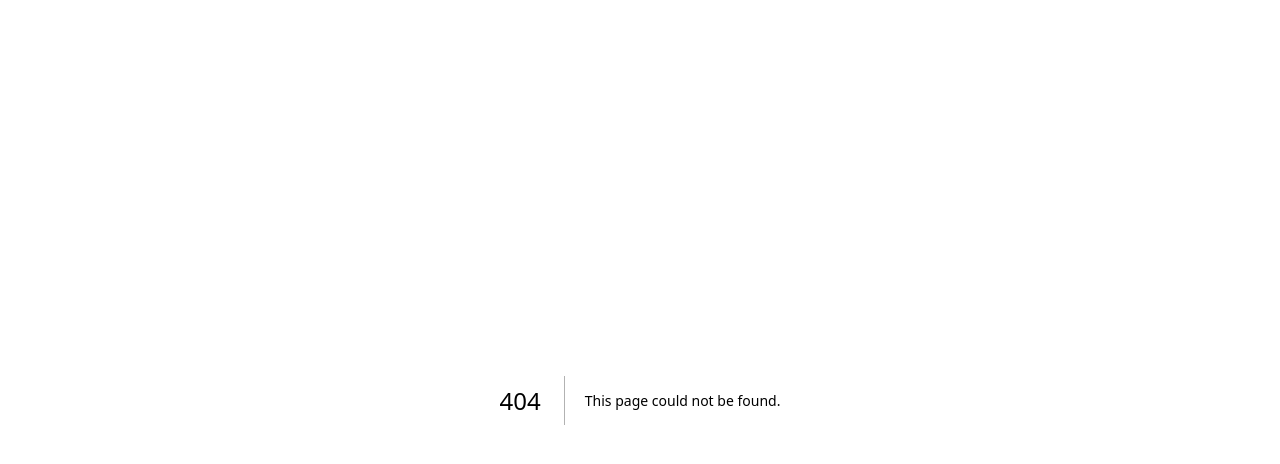
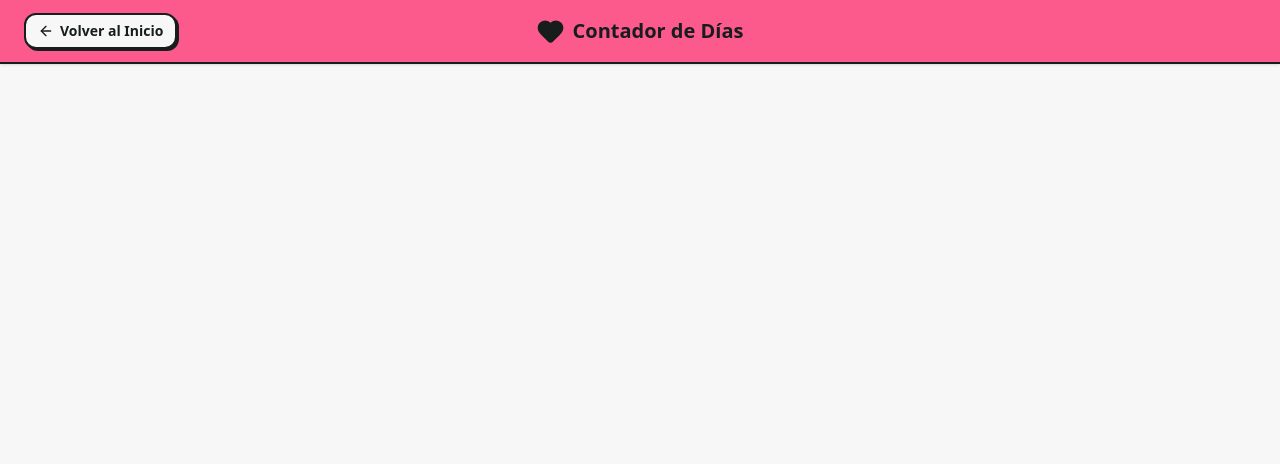
Before and after one commit to lexxs914/maxi, a Next.js app: page /contador-dias in a window 1280 px wide. Before the commit this address had no page. Shown: the top 464 px of the page. Built offline with nearby package versions, Linux system fonts and the light colour scheme.

Commit message:
Add Contador de Días section and blank page, switch main favicon to heart SVG

```diff
--- /dev/null
+++ b/src/app/contador-dias/layout.tsx
@@ -0,0 +1,13 @@
+import type { Metadata } from "next";
+
+export const metadata: Metadata = {
+  title: "Contador de Días 💖",
+  description: "Calculadora de días, meses y años compartiendo el camino.",
+  icons: {
+    icon: "/heart-favicon.svg",
+  },
+};
+
+export default function ContadorLayout({ children }: { children: React.ReactNode }) {
+  return <>{children}</>;
+}
--- /dev/null
+++ b/src/app/contador-dias/page.tsx
@@ -0,0 +1,33 @@
+import Link from "next/link";
+import { ArrowLeft, Heart } from "lucide-react";
+
+export default function ContadorDiasPage() {
+  return (
+    <div className="min-h-screen bg-[#F7F7F7] text-[#171D1C] flex flex-col font-sans relative overflow-hidden select-none">
+
+      {/* ------------------------------------------------------------- */}
+      {/* HEADER: Botón bien en la esquina e Ícono + Título centrados    */}
+      {/* ------------------------------------------------------------- */}
+      <header className="w-full bg-[#FC5A8D] border-b-2 border-[#171D1C] px-3 sm:px-6 py-3 relative z-40 shadow-sm h-14 sm:h-16 flex items-center">
+
+        {/* Botón bien en la esquina izquierda del header */}
+        <Link
+          href="/"
+          className="absolute left-3 sm:left-6 top-1/2 -translate-y-1/2 inline-flex items-center gap-1.5 px-3 py-1.5 rounded-xl bg-[#F7F7F7] text-[#171D1C] font-bold text-xs sm:text-sm border-2 border-[#171D1C] shadow-[2px_2px_0px_0px_#171D1C] hover:bg-[#F42244] hover:text-[#F7F7F7] transition-all z-20"
+        >
+          <ArrowLeft className="w-4 h-4" />
+          <span>Volver al Inicio</span>
+        </Link>
+
+        {/* Título e Ícono centrados horizontalmente */}
+        <div className="absolute left-1/2 -translate-x-1/2 top-1/2 -translate-y-1/2 flex items-center gap-2 font-extrabold text-base sm:text-xl text-[#171D1C] pointer-events-none whitespace-nowrap z-10">
+          <Heart className="w-6 h-6 sm:w-7 sm:h-7 fill-[#171D1C]" />
+          <span>Contador de Días</span>
+        </div>
+      </header>
+
+      {/* Contenido vacío */}
+      <main className="flex-1 w-full" />
+    </div>
+  );
+}
--- a/src/app/layout.tsx
+++ b/src/app/layout.tsx
@@ -11,7 +11,7 @@ export const metadata: Metadata = {
   title: "Nuestros Momentos ❤️",
   description: "Plataforma especial para parejas con detalles y páginas interactivas.",
   icons: {
-    icon: "/flower-favicon.svg",
+    icon: "/heart-favicon.svg",
   },
 };
 
--- a/src/app/page.tsx
+++ b/src/app/page.tsx
@@ -12,6 +12,7 @@ interface CouplePage {
   active: boolean;
   flowerImgPath?: string;
   iconName: "flower" | "history" | "calendar" | "letters";
+  icon?: React.ReactNode;
   sectionColor: string;
   sectionSecondaryColor: string;
   textColor: string;
@@ -29,6 +30,18 @@ const couplePages: CouplePage[] = [
     iconName: "flower",
     sectionColor: "#FFC000",
     sectionSecondaryColor: "#FF8400",
+    textColor: "#171D1C",
+  },
+  {
+    id: "contador-dias",
+    title: "Contador de Días",
+    description: "Calculadora de días, meses y años compartiendo el camino.",
+    href: "/contador-dias",
+    badge: "Próximamente",
+    active: false,
+    iconName: "calendar",
+    sectionColor: "#FC5A8D",
+    sectionSecondaryColor: "#F42244",
     textColor: "#171D1C",
   },
 ];
@@ -63,7 +76,7 @@ export default function Home() {
               <span>Secciones Disponibles</span>
             </h2>
             <span className="text-xs font-semibold px-2.5 py-1 rounded-md bg-[#F786AA]/30 border border-[#000F08]">
-              {couplePages.filter((p) => p.active).length} Activa
+              {couplePages.filter((p) => p.active).length}/{couplePages.length} Activas
             </span>
           </div>
 
```
